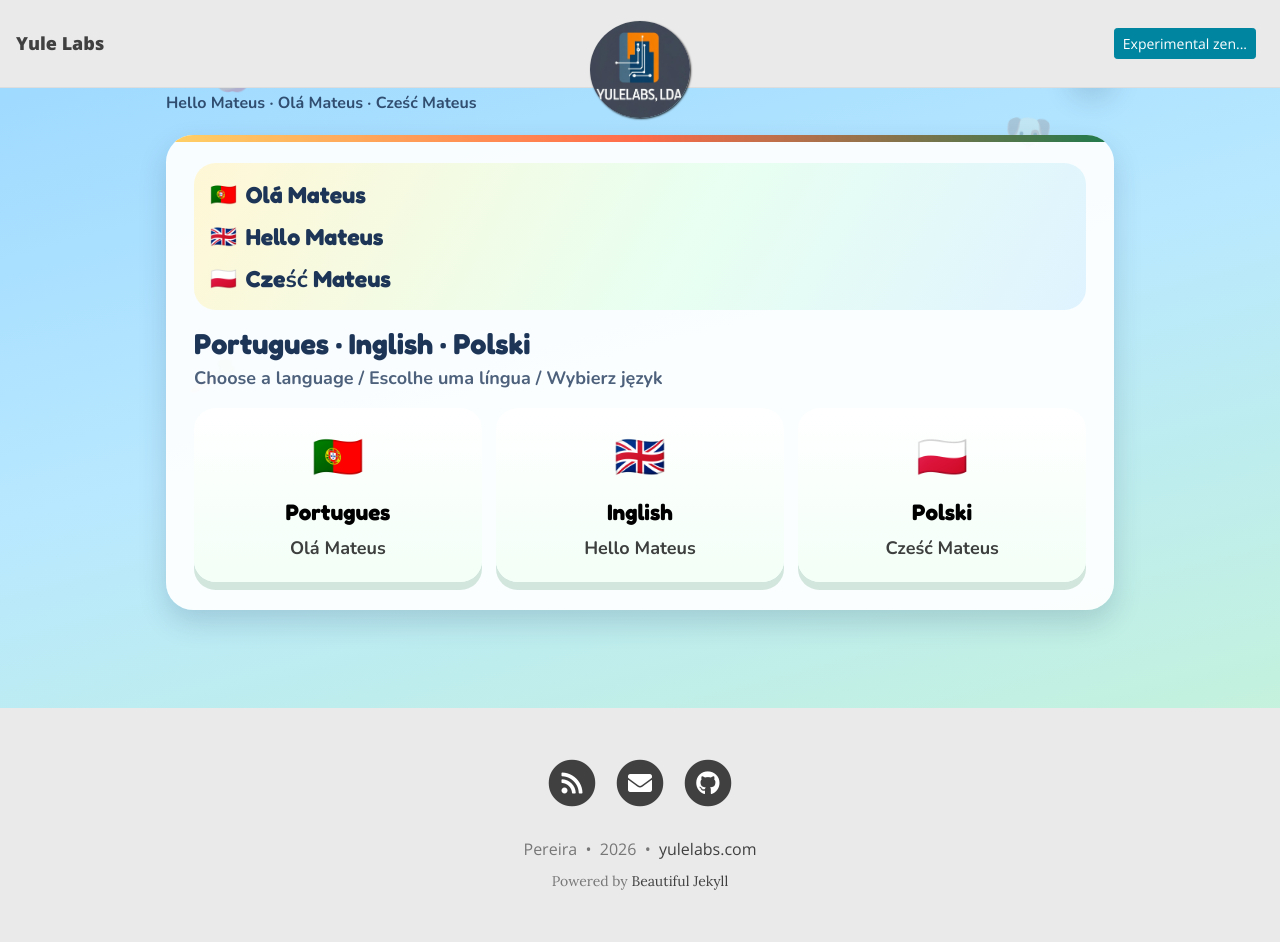
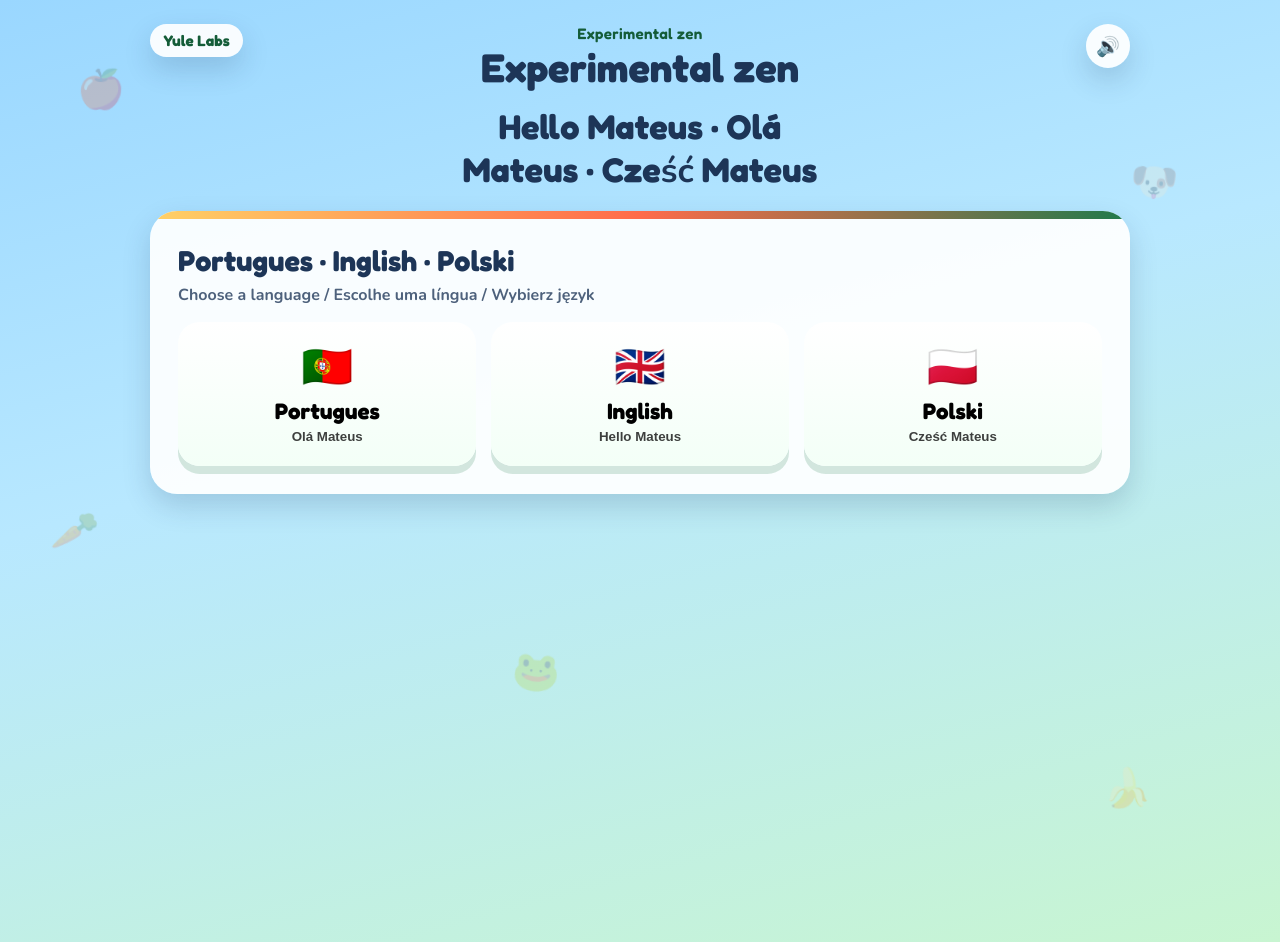
Before and after one commit to yulelabs/yulelabs.github.io, a Jekyll site: the page built from games.md, in a window 1280 px wide and 942 px high. Built offline with Jekyll 4.4.1, drawn with Linux system fonts in a browser that asks for light colours; nearby versions of some CDN libraries.

Commit message:
Make games page fullscreen with rotating Mateus taglines.
Use a header/footer-free fullscreen layout for /games, center a larger language-specific tagline, and regenerate random Mateus sentences with changing words on each visit.

Co-authored-by: yulelabs <yulelabs@users.noreply.github.com>

```diff
--- /dev/null
+++ b/_layouts/games-fullscreen.html
@@ -0,0 +1,18 @@
+---
+common-css:
+  - "/assets/css/mateus-learn.css"
+common-ext-css:
+  - "https://fonts.googleapis.com/css2?family=Fredoka:wght@400;500;600;700&family=Nunito:wght@600;700;800&display=swap"
+common-js:
+  - "/assets/js/mateus-learn.js"
+---
+
+<!DOCTYPE html>
+<html lang="{{ page.language | default: site.language | default: 'en' }}">
+{% include head.html %}
+<body class="ml-fullscreen-body">
+  {% include gtm_body.html %}
+  {{ content }}
+  {% include footer-scripts.html %}
+</body>
+</html>
--- a/assets/css/mateus-learn.css
+++ b/assets/css/mateus-learn.css
@@ -15,9 +15,22 @@
   --ml-font-body: "Nunito", "Fredoka", sans-serif;
 }
 
-body {
+html,
+body.ml-fullscreen-body {
+  margin: 0;
+  padding: 0;
+  min-height: 100%;
+  height: 100%;
+}
+
+body,
+body.ml-fullscreen-body {
   background: linear-gradient(165deg, var(--ml-sky-top) 0%, #b8e8ff 42%, var(--ml-sky-bottom) 100%) fixed !important;
   min-height: 100vh;
+}
+
+body.ml-fullscreen-body {
+  overflow-x: hidden;
 }
 
 .intro-header {
@@ -27,15 +40,26 @@ body {
 #mateus-app {
   font-family: var(--ml-font-body);
   color: var(--ml-ink);
-  max-width: 980px;
-  margin: 0 auto;
-  padding: 1rem 1rem 3rem;
+  width: 100%;
+  max-width: none;
+  min-height: 100vh;
+  margin: 0;
+  padding: clamp(0.75rem, 2vw, 1.5rem);
   position: relative;
+  box-sizing: border-box;
+  display: flex;
+  flex-direction: column;
 }
 
 .ml-shell {
   position: relative;
   z-index: 1;
+  width: 100%;
+  max-width: 980px;
+  margin: 0 auto;
+  flex: 1;
+  display: flex;
+  flex-direction: column;
 }
 
 .ml-floaters {
@@ -68,9 +92,49 @@ body {
   display: flex;
   flex-wrap: wrap;
   gap: 0.75rem;
-  align-items: center;
+  align-items: flex-start;
   justify-content: space-between;
   margin-bottom: 1.25rem;
+}
+
+.ml-topbar-centered {
+  flex-direction: column;
+  align-items: center;
+  text-align: center;
+  position: relative;
+  gap: 0.85rem;
+}
+
+.ml-topbar-centered .ml-brand {
+  align-items: center;
+  width: 100%;
+  max-width: 46rem;
+}
+
+.ml-topbar-centered .ml-controls {
+  position: absolute;
+  top: 0;
+  right: 0;
+}
+
+.ml-home-link {
+  position: absolute;
+  top: 0;
+  left: 0;
+  font-family: var(--ml-font-display);
+  font-weight: 700;
+  font-size: 0.95rem;
+  color: var(--ml-leaf-deep);
+  text-decoration: none;
+  background: var(--ml-card);
+  border-radius: 999px;
+  padding: 0.45rem 0.85rem;
+  box-shadow: var(--ml-shadow);
+}
+
+.ml-home-link:hover {
+  color: var(--ml-coral-deep);
+  text-decoration: none;
 }
 
 .ml-section-title {
@@ -209,6 +273,7 @@ body {
   line-height: 1.1;
   margin: 0;
   color: var(--ml-ink);
+  text-align: center;
 }
 
 .ml-subtitle {
@@ -216,6 +281,20 @@ body {
   font-weight: 700;
   font-size: 1rem;
   opacity: 0.85;
+  text-align: center;
+}
+
+.ml-subtitle-hero {
+  margin: 0.85rem auto 0;
+  font-family: var(--ml-font-display);
+  font-weight: 700;
+  font-size: clamp(1.45rem, 4.8vw, 2.15rem);
+  line-height: 1.25;
+  color: var(--ml-ink);
+  opacity: 1;
+  max-width: 40rem;
+  text-align: center;
+  text-wrap: balance;
 }
 
 .ml-controls {
--- a/assets/js/mateus-learn.js
+++ b/assets/js/mateus-learn.js
@@ -60,7 +60,6 @@
     en: {
       kicker: "Experimental zen",
       title: CHILD_NAME + "'s Learning Garden",
-      subtitle: "Letters, numbers, animals, fruits & veggies — let's play!",
       hello: "Hello Mateus",
       chooseLang: "Choose a language to start",
       soundOn: "Sound on",
@@ -95,7 +94,6 @@
     pt: {
       kicker: "Experimental zen",
       title: "Jardim do " + CHILD_NAME,
-      subtitle: "Letras, números, animais, frutas e legumes — vamos brincar!",
       hello: "Olá Mateus",
       chooseLang: "Escolhe uma língua para começar",
       soundOn: "Som ligado",
@@ -130,7 +128,6 @@
     pl: {
       kicker: "Experimental zen",
       title: "Ogród " + CHILD_NAME,
-      subtitle: "Litery, liczby, zwierzęta, owoce i warzywa — bawmy się!",
       hello: "Cześć Mateus",
       chooseLang: "Wybierz język, żeby zacząć",
       soundOn: "Dźwięk włączony",
@@ -172,6 +169,12 @@
 
   var LANG_ORDER = ["pt", "en", "pl"];
 
+  var FUN_WORDS = {
+    en: ["lions", "apples", "carrots", "dogs", "bananas", "frogs", "horses", "strawberries", "letters", "numbers", "cats", "oranges", "birds", "grapes", "tomatoes", "monkeys", "pears", "sheep"],
+    pt: ["leões", "maçãs", "cenouras", "cães", "bananas", "sapos", "cavalos", "morangos", "letras", "números", "gatos", "laranjas", "pássaros", "uvas", "tomates", "macacos", "pêras", "ovelhas"],
+    pl: ["lwy", "jabłka", "marchewki", "psy", "banany", "żaby", "konie", "truskawki", "litery", "liczby", "koty", "pomarańcze", "ptaki", "winogrona", "pomidory", "małpy", "gruszki", "owce"]
+  };
+
   var state = {
     lang: null,
     sound: true,
@@ -181,7 +184,8 @@
     score: 0,
     streak: 0,
     locked: false,
-    question: null
+    question: null,
+    tagline: ""
   };
 
   var root;
@@ -196,6 +200,53 @@
 
   function wordOf(item) {
     return item[state.lang];
+  }
+
+  function pickOne(arr) {
+    return arr[Math.floor(Math.random() * arr.length)];
+  }
+
+  function pickTwoWords(lang) {
+    var pool = shuffle(FUN_WORDS[lang] || FUN_WORDS.en);
+    return [pool[0], pool[1]];
+  }
+
+  function buildMateusTagline(lang) {
+    var words = pickTwoWords(lang || "en");
+    var a = words[0];
+    var b = words[1];
+    var templates = {
+      en: [
+        "Mateus, let's play with " + a + " and " + b + "!",
+        "Come on Mateus — " + a + ", " + b + " and fun await!",
+        "Mateus can learn letters, numbers, " + a + " and " + b + "!",
+        "Yay Mateus! Today we explore " + a + " and " + b + "!",
+        "Mateus, find " + a + ", count " + b + ", and smile big!",
+        "Let's go Mateus — animals, fruits, " + a + " and " + b + "!"
+      ],
+      pt: [
+        "Mateus, vamos brincar com " + a + " e " + b + "!",
+        "Vamos Mateus — " + a + ", " + b + " e muita diversão!",
+        "Mateus pode aprender letras, números, " + a + " e " + b + "!",
+        "Boa Mateus! Hoje exploramos " + a + " e " + b + "!",
+        "Mateus, encontra " + a + ", conta " + b + " e sorri!",
+        "Vamos lá Mateus — animais, frutas, " + a + " e " + b + "!"
+      ],
+      pl: [
+        "Mateus, bawmy się z " + a + " i " + b + "!",
+        "Dawaj Mateus — " + a + ", " + b + " i dużo zabawy!",
+        "Mateus może uczyć się liter, liczb, " + a + " i " + b + "!",
+        "Super Mateus! Dziś odkrywamy " + a + " i " + b + "!",
+        "Mateus, znajdź " + a + ", policz " + b + " i się uśmiechnij!",
+        "Start Mateus — zwierzęta, owoce, " + a + " i " + b + "!"
+      ]
+    };
+    return pickOne(templates[lang] || templates.en);
+  }
+
+  function refreshTagline(lang) {
+    state.tagline = buildMateusTagline(lang || state.lang || "en");
+    return state.tagline;
   }
 
   function shuffle(arr) {
@@ -610,6 +661,7 @@
     state.round = 0;
     state.score = 0;
     state.streak = 0;
+    refreshTagline(state.lang);
     nextQuestion();
   }
 
@@ -620,6 +672,7 @@
     state.mode = null;
     state.question = null;
     state.locked = false;
+    refreshTagline(state.lang);
     render();
   }
 
@@ -634,6 +687,7 @@
     state.score = 0;
     state.round = 0;
     state.streak = 0;
+    state.tagline = "";
     render();
   }
 
@@ -646,6 +700,7 @@
     state.score = 0;
     state.round = 0;
     state.streak = 0;
+    refreshTagline(lang);
     render();
     speak(I18N[lang].hello, { lang: lang });
   }
@@ -699,11 +754,6 @@
   }
 
   function renderLangSelect() {
-    var hellos = LANG_ORDER.map(function (code) {
-      return '<div class="ml-hello-line"><span class="ml-hello-flag">' + LANG_META[code].flag +
-        '</span> <span class="ml-hello-text">' + I18N[code].hello + "</span></div>";
-    }).join("");
-
     var cards = LANG_ORDER.map(function (code) {
       var meta = LANG_META[code];
       return (
@@ -717,7 +767,6 @@
 
     return (
       '<div class="ml-panel ml-lang-panel">' +
-        '<div class="ml-hello-banner">' + hellos + "</div>" +
         '<h2 class="ml-section-title">Portugues · Inglish · Polski</h2>' +
         '<p class="ml-section-sub">Choose a language / Escolhe uma língua / Wybierz język</p>' +
         '<div class="ml-lang-grid">' + cards + "</div>" +
@@ -788,15 +837,15 @@
   function render() {
     if (!root) return;
     var title = "Experimental zen";
-    var subtitle = "Portugues · Inglish · Polski";
-    var showSound = true;
+    var subtitle = "Hello Mateus · Olá Mateus · Cześć Mateus";
 
     if (state.screen === "lang") {
       title = "Experimental zen";
       subtitle = "Hello Mateus · Olá Mateus · Cześć Mateus";
     } else if (state.lang) {
       title = t().title;
-      subtitle = t().subtitle;
+      if (!state.tagline) refreshTagline(state.lang);
+      subtitle = state.tagline;
     }
 
     var body = "";
@@ -810,18 +859,17 @@
         '<span class="ml-floater">🍌</span><span class="ml-floater">🐸</span>' +
       "</div>" +
       '<div class="ml-shell">' +
-        '<div class="ml-topbar">' +
+        '<div class="ml-topbar ml-topbar-centered">' +
+          '<a class="ml-home-link" href="{{ SITE_HOME }}">Yule Labs</a>'.replace("{{ SITE_HOME }}", "/") +
+          '<div class="ml-controls">' +
+            '<button type="button" class="ml-icon-btn" data-action="sound" title="Sound">' +
+              (state.sound ? "🔊" : "🔇") +
+            "</button>" +
+          "</div>" +
           '<div class="ml-brand">' +
             '<div class="ml-kicker">Experimental zen</div>' +
             '<h1 class="ml-title">' + title + "</h1>" +
-            '<p class="ml-subtitle">' + subtitle + "</p>" +
-          "</div>" +
-          '<div class="ml-controls">' +
-            (showSound
-              ? '<button type="button" class="ml-icon-btn" data-action="sound" title="Sound">' +
-                  (state.sound ? "🔊" : "🔇") +
-                "</button>"
-              : "") +
+            '<p class="ml-subtitle ml-subtitle-hero">' + subtitle + "</p>" +
           "</div>" +
         "</div>" +
         body +
--- a/games.md
+++ b/games.md
@@ -1,14 +1,7 @@
 ---
-layout: default
-full-width: true
+layout: games-fullscreen
 title: Experimental zen
 subtitle: Learning games for Mateus Miguel
-css:
-  - /assets/css/mateus-learn.css
-js:
-  - /assets/js/mateus-learn.js
-ext-css:
-  - "https://fonts.googleapis.com/css2?family=Fredoka:wght@400;500;600;700&family=Nunito:wght@600;700;800&display=swap"
 ---
 
 <div id="mateus-app" aria-live="polite"></div>
```
